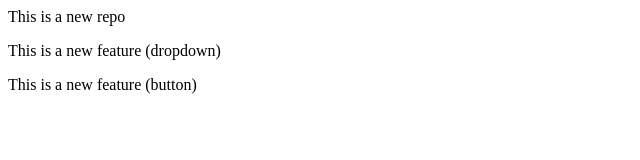
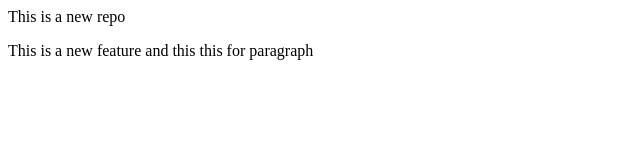
Before and after one commit to SharifGitRepo/LocalRepo, a plain HTML site: page index.html in a window 1280 px wide. Shown: the whole page, without its empty margins (0-640 px from the left). Drawn offline with Linux system fonts and the light colour scheme.

Commit message:
addes paragraph

```diff
--- a/index.html
+++ b/index.html
@@ -1,3 +1,2 @@
 <p>This is a new repo</p>
-<p>This is a new feature (dropdown)</p>
-<p>This is a new feature (button)</p>
+<p>This is a new feature and this this for paragraph</p>
```
